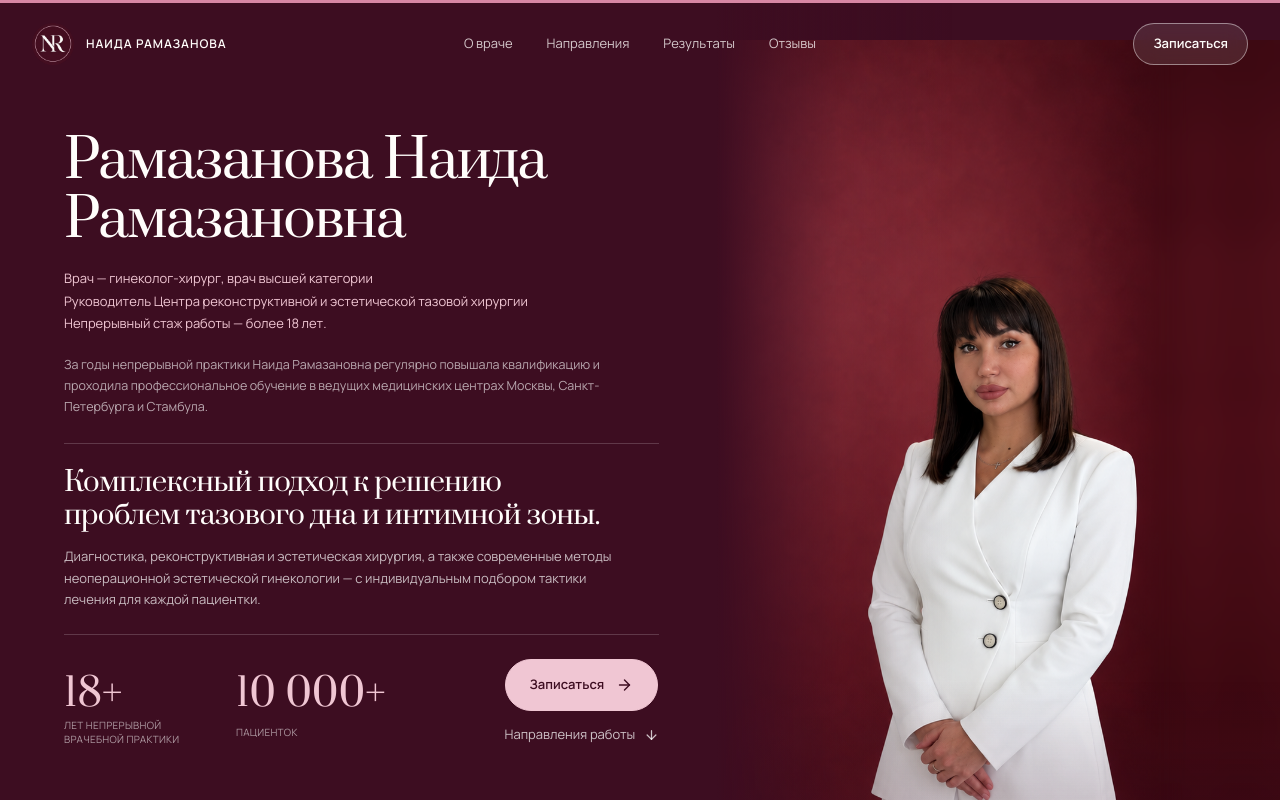
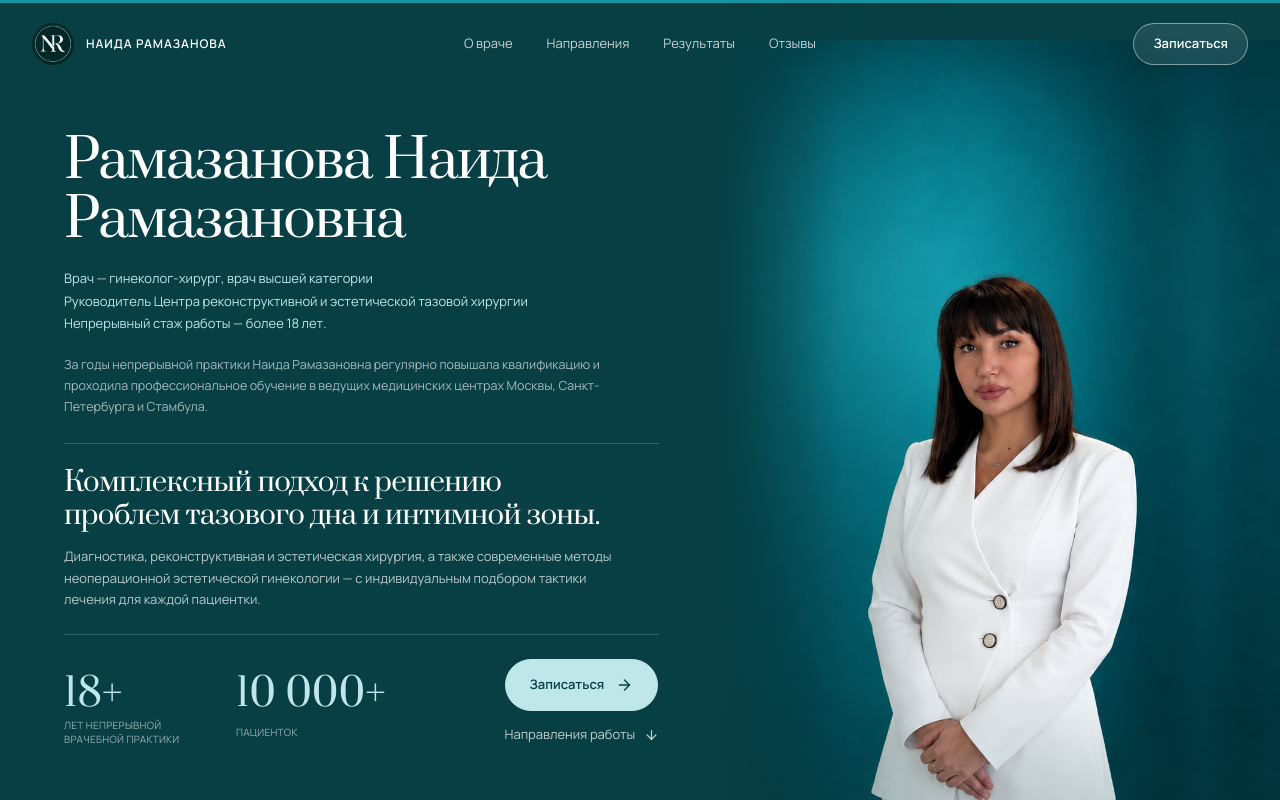
Before and after one commit to maratmut/ginekolog-site, a React (Vite) app: page / in a window 1280 px wide. Shown: the top 800 px of the page. Built offline with nearby package versions, Linux system fonts and the light colour scheme.

Commit message:
Добавил новые изображения для блока hero и обновил стили для улучшения визуального восприятия

```diff
--- a/src/App.jsx
+++ b/src/App.jsx
@@ -430,7 +430,7 @@ export default function App() {
               </div>
 
               <div className="hero-mobile-portrait">
-                <img src="/assets/ginecolog-naida-hero.png" alt="Врач-гинеколог Наида Рамазанова" />
+                <img src="/assets/ginecolog-naida-hero-teal.png" alt="Врач-гинеколог Наида Рамазанова" />
               </div>
 
               <p className="hero-experience">
@@ -455,7 +455,7 @@ export default function App() {
             </div>
           </motion.div>
           <motion.div className="hero-visual" initial={{ opacity: 0, scale: 1.04 }} animate={{ opacity: 1, scale: 1 }} transition={{ duration: 1.2, ease: [0.22, 1, 0.36, 1] }}>
-            <img src="/assets/ginecolog-naida-hero-left-140px.png" alt="Врач-гинеколог Наида Рамазанова" fetchPriority="high" />
+            <img src="/assets/ginecolog-naida-hero-left-140px-teal.png" alt="Врач-гинеколог Наида Рамазанова" fetchPriority="high" />
           </motion.div>
         </section>
 
--- a/src/styles.css
+++ b/src/styles.css
@@ -1,16 +1,17 @@
 :root {
-  --berry-950: #3d0d21;
-  --berry-900: #651632;
-  --berry-700: #8d2149;
-  --berry-500: #a62b5b;
-  --rose-400: #d887a4;
-  --rose-200: #f0c6d3;
-  --blush: #f7e7eb;
-  --ivory: #fbf6f2;
-  --white: #fffdfb;
-  --ink: #24151b;
-  --muted: #79676d;
-  --line: rgba(101, 22, 50, 0.17);
+  --brand-primary: #15949f;
+  --berry-950: #073f44;
+  --berry-900: #0b5e65;
+  --berry-700: #0d737b;
+  --berry-500: #15949f;
+  --rose-400: #67c6cd;
+  --rose-200: #bfe6e8;
+  --blush: #e6f4f4;
+  --ivory: #f7fbfa;
+  --white: #ffffff;
+  --ink: #031f21;
+  --muted: #5f7376;
+  --line: rgba(21, 148, 159, 0.2);
   --display: 'Prata', Georgia, serif;
   --sans: 'Manrope', Arial, sans-serif;
   --shell: min(1240px, calc(100vw - 64px));
@@ -61,7 +62,7 @@ img {
 }
 
 :focus-visible {
-  outline: 3px solid var(--rose-400);
+  outline: 3px solid var(--brand-primary);
   outline-offset: 4px;
 }
 
@@ -75,7 +76,7 @@ img {
   inset: 0 0 auto;
   z-index: 100;
   height: 3px;
-  background: var(--rose-400);
+  background: var(--brand-primary);
   transform-origin: left;
 }
 
@@ -115,6 +116,7 @@ img {
   width: 100%;
   height: 100%;
   object-fit: cover;
+  filter: hue-rotate(202deg) saturate(.9) brightness(1.05);
 }
 
 .brand-name {
@@ -167,7 +169,8 @@ img {
 }
 
 .button:hover {
-  background: var(--berry-700);
+  background: var(--brand-primary);
+  color: var(--ink);
   transform: translateY(-2px);
 }
 
@@ -383,7 +386,7 @@ h2 {
   position: absolute;
   inset: 0;
   z-index: 1;
-  background: linear-gradient(90deg, var(--berry-950) 0%, rgba(61, 13, 33, .18) 22%, transparent 42%), linear-gradient(0deg, rgba(61, 13, 33, .52), transparent 32%);
+  background: linear-gradient(90deg, var(--berry-950) 0%, rgba(7, 63, 68, .18) 22%, transparent 42%), linear-gradient(0deg, rgba(7, 63, 68, .52), transparent 32%);
   pointer-events: none;
 }
 
@@ -405,7 +408,7 @@ h2 {
   z-index: 2;
   margin: 0;
   padding: 7px 9px;
-  background: rgba(61, 13, 33, .6);
+  background: rgba(7, 63, 68, .6);
   color: rgba(255, 255, 255, .78);
   font-size: 9px;
   letter-spacing: .12em;
@@ -493,7 +496,7 @@ h2 {
   padding: clamp(28px, 4vw, 50px);
   border: 1px solid var(--line);
   border-radius: 14px;
-  background: rgba(255, 253, 251, .72);
+  background: rgba(255, 255, 255, .78);
 }
 
 .service-card-header {
@@ -519,6 +522,7 @@ h2 {
   width: 74%;
   height: 74%;
   object-fit: contain;
+  filter: hue-rotate(202deg) saturate(.75);
   transition: transform .45s cubic-bezier(.22, 1, .36, 1);
 }
 
@@ -580,7 +584,7 @@ h2 {
   height: 5px;
   margin-top: 9px;
   border-radius: 50%;
-  background: var(--rose-400);
+  background: var(--brand-primary);
 }
 
 .service-procedure-list h4 {
@@ -679,13 +683,13 @@ h2 {
   position: relative;
   height: 410px;
   overflow: hidden;
-  background: #6c2742;
+  background: var(--berry-900);
 }
 
 .privacy-blur {
   position: absolute;
   inset: -40px;
-  background: radial-gradient(circle at 20% 30%, #e39ab0, transparent 35%), radial-gradient(circle at 73% 65%, #8d2149, transparent 32%), linear-gradient(135deg, #2f0d1b, #a24d6c);
+  background: radial-gradient(circle at 20% 30%, #8bd8dc, transparent 35%), radial-gradient(circle at 73% 65%, var(--brand-primary), transparent 32%), linear-gradient(135deg, #052f33, #49b6be);
   filter: blur(30px);
   transform: scale(1.2);
 }
@@ -706,7 +710,7 @@ h2 {
   padding: 6px 11px;
   border: 1px solid rgba(255, 255, 255, .22);
   border-radius: 100px;
-  background: rgba(61, 13, 33, .25);
+  background: rgba(7, 63, 68, .25);
   font-size: 10px;
   letter-spacing: .12em;
   text-transform: uppercase;
@@ -731,7 +735,7 @@ h2 {
   padding: 16px 18px;
   border: 1px solid rgba(255, 255, 255, .3);
   border-radius: 8px;
-  background: rgba(61, 13, 33, .7);
+  background: rgba(7, 63, 68, .7);
   transform: translate(-50%, -50%);
   backdrop-filter: blur(12px);
 }
@@ -825,14 +829,14 @@ h2 {
   aspect-ratio: 9 / 16;
   overflow: hidden;
   background: var(--berry-950);
-  box-shadow: 0 22px 55px rgba(61, 13, 33, .12);
+  box-shadow: 0 22px 55px rgba(7, 63, 68, .12);
 }
 
 .video-frame::after {
   content: '';
   position: absolute;
   inset: 0;
-  background: linear-gradient(180deg, rgba(61, 13, 33, .16), transparent 32%, rgba(61, 13, 33, .28));
+  background: linear-gradient(180deg, rgba(7, 63, 68, .16), transparent 32%, rgba(7, 63, 68, .28));
   pointer-events: none;
 }
 
@@ -852,7 +856,7 @@ h2 {
   aspect-ratio: 1;
   border: 1px solid rgba(255, 255, 255, .75);
   border-radius: 50%;
-  background: rgba(61, 13, 33, .32);
+  background: rgba(7, 63, 68, .32);
   color: var(--white);
   transform: translate(-50%, -50%);
   cursor: pointer;
@@ -861,7 +865,7 @@ h2 {
 }
 
 .video-play:hover {
-  background: rgba(101, 22, 50, .7);
+  background: rgba(11, 94, 101, .8);
   transform: translate(-50%, -50%) scale(1.06);
 }
 
@@ -878,7 +882,7 @@ h2 {
   padding: 6px 10px;
   border: 1px solid rgba(255, 255, 255, .28);
   border-radius: 100px;
-  background: rgba(61, 13, 33, .35);
+  background: rgba(7, 63, 68, .35);
   color: var(--white);
   font-size: 10px;
   letter-spacing: .08em;
@@ -1086,7 +1090,7 @@ h2 {
 
 .booking-form .consent input {
   width: 16px;
-  accent-color: var(--rose-400);
+  accent-color: var(--brand-primary);
 }
 
 .booking-form .consent span {
@@ -1215,7 +1219,7 @@ h2 {
     padding: 22px;
     background: var(--white);
     color: var(--ink);
-    box-shadow: 0 24px 60px rgba(36, 21, 27, .22);
+    box-shadow: 0 24px 60px rgba(3, 31, 33, .22);
   }
 
   .mobile-nav>a:not(.button) {
@@ -1227,6 +1231,10 @@ h2 {
   .mobile-nav .button {
     margin-top: 12px;
     color: var(--white);
+  }
+
+  .mobile-nav .button:hover {
+    color: var(--ink);
   }
 
   .hero {
@@ -1341,7 +1349,7 @@ h2 {
     position: absolute;
     inset: auto 0 0;
     height: 38%;
-    background: linear-gradient(0deg, rgba(61, 13, 33, .7), transparent);
+    background: linear-gradient(0deg, rgba(7, 63, 68, .7), transparent);
     pointer-events: none;
   }
 
```
Also changed, not shown: public/assets/ginecolog-naida-hero-left-140px-teal.png (added), public/assets/ginecolog-naida-hero-teal.png (added).
